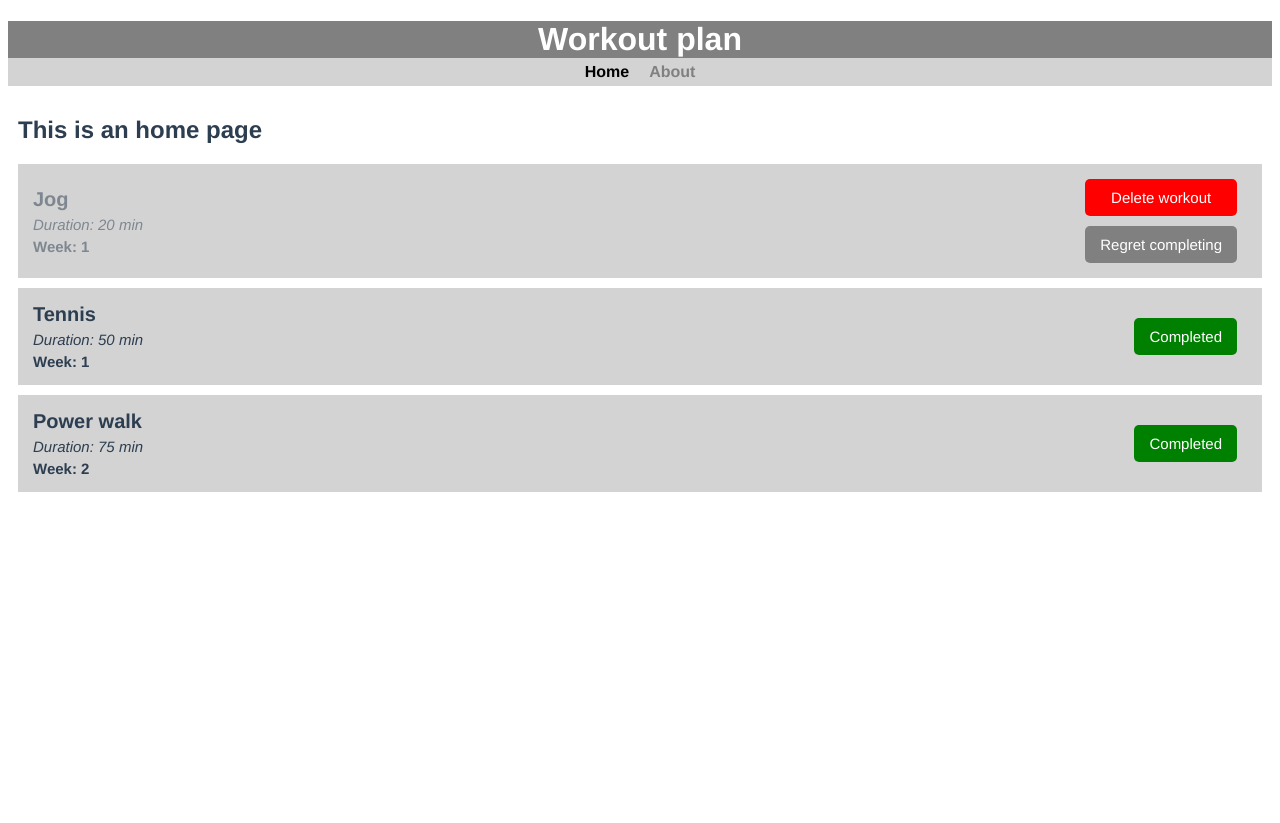
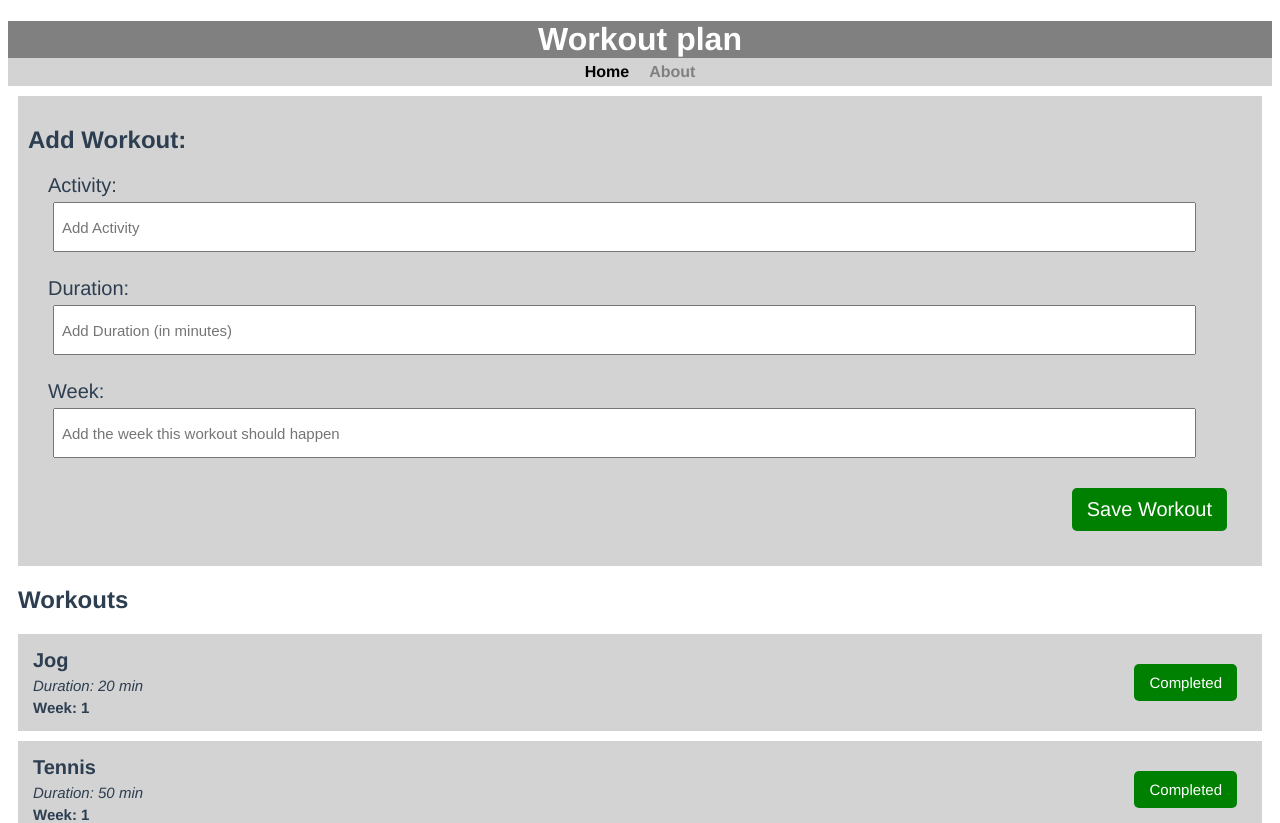
Before and after one commit to helenahalldiniths/workout-schedule, a Vue app: page / in a window 1280 px wide. Shown: the top 823 px of the page. Before the commit the page ends 800 px from the top, so only its background shows below. Built offline with nearby package versions, Linux system fonts and the light colour scheme.

Commit message:
Add for for adding workouts

```diff
--- a/src/App.vue
+++ b/src/App.vue
@@ -21,4 +21,31 @@ export default {
   font-family: "Franklin Gothic Medium", "Arial Narrow", Arial, sans-serif;
   color: #2c3e50;
 }
+
+.btn,
+.big-btn {
+  background: black;
+  color: white;
+  border: none;
+  padding: 10px 15px;
+  margin: 5px;
+  border-radius: 5px;
+  cursor: pointer;
+  text-decoration: none;
+  font-size: 15px;
+  font-family: inherit;
+}
+
+.big-btn {
+  font-size: 20px;
+  background: green;
+}
+
+.btn:focus {
+  outline: none;
+}
+
+.btn:active {
+  transform: scale(0.98);
+}
 </style>
--- /dev/null
+++ b/src/components/AddWorkout.vue
@@ -0,0 +1,101 @@
+<template>
+  <section>
+    <h2>Add Workout:</h2>
+    <form @submit="onSubmit" class="form">
+      <div class="form-control">
+        <label>Activity:</label>
+        <input
+          type="text"
+          v-model="activity"
+          name="activity"
+          placeholder="Add Activity"
+          required
+        />
+      </div>
+      <div class="form-control">
+        <label>Duration:</label>
+        <input
+          type="number"
+          v-model="duration"
+          name="duration"
+          placeholder="Add Duration (in minutes)"
+          required
+        />
+      </div>
+      <div class="form-control">
+        <label>Week:</label>
+        <input
+          type="number"
+          v-model="week"
+          name="week"
+          placeholder="Add the week this workout should happen"
+          required
+        />
+      </div>
+
+      <div class="form-btn">
+        <div></div>
+        <input type="submit" value="Save Workout" class="big-btn" />
+      </div>
+    </form>
+  </section>
+</template>
+
+<script>
+export default {
+  name: "AddWorkout",
+  data() {
+    return {
+      activity: "",
+      duration: "",
+      week: "",
+      id: 4,
+    };
+  },
+  methods: {
+    onSubmit(event) {
+      event.preventDefault();
+      const newWorkout = {
+        id: this.id,
+        activity: this.activity,
+        duration: this.duration,
+        week: this.week,
+        completed: false,
+      };
+
+      this.$emit("add-workout", newWorkout);
+
+      this.id = this.id + 1;
+      this.activity = "";
+      this.duration = "";
+      this.week = "";
+    },
+  },
+};
+</script>
+
+<style scoped>
+section {
+  background-color: lightgray;
+}
+.form {
+  padding: 0px 20px 20px 20px;
+}
+.form-control {
+  margin-bottom: 20px;
+  font-size: 20px;
+}
+
+.form-control input {
+  width: 95%;
+  height: 40px;
+  margin: 5px;
+  padding: 3px 7px;
+  font-size: 15px;
+}
+
+.form-btn {
+  display: flex;
+  justify-content: space-between;
+}
+</style>
--- a/src/components/AppButton.vue
+++ b/src/components/AppButton.vue
@@ -1,5 +1,9 @@
 <template>
-  <button @click="$emit('button-clicked')" :style="{ background: color }">
+  <button
+    class="btn"
+    @click="$emit('button-clicked')"
+    :style="{ background: color }"
+  >
     {{ text }}
   </button>
 </template>
@@ -13,26 +17,3 @@ export default {
   },
 };
 </script>
-
-<style scoped>
-button {
-  background: black;
-  color: white;
-  border: none;
-  padding: 10px 15px;
-  margin: 5px;
-  border-radius: 5px;
-  cursor: pointer;
-  text-decoration: none;
-  font-size: 15px;
-  font-family: inherit;
-}
-
-button:focus {
-  outline: none;
-}
-
-button:active {
-  transform: scale(0.98);
-}
-</style>
--- a/src/views/HomeView.vue
+++ b/src/views/HomeView.vue
@@ -1,6 +1,7 @@
 <template>
   <section>
-    <h1>This is an home page</h1>
+    <AddWorkout @add-workout="addWorkout" />
+    <h1>Workouts</h1>
     <WorkoutItems
       @complete-workout="completeWorkout"
       @delete-workout="deleteWorkout"
@@ -11,11 +12,13 @@
 
 <script>
 import WorkoutItems from "../components/WorkoutItems";
+import AddWorkout from "../components/AddWorkout";
 
 export default {
   name: "HomeView",
   components: {
     WorkoutItems,
+    AddWorkout,
   },
   data() {
     return {
@@ -23,6 +26,10 @@ export default {
     };
   },
   methods: {
+    addWorkout(workout) {
+      this.workouts = [...this.workouts, workout];
+      console.log("from home", workout);
+    },
     completeWorkout(id) {
       this.workouts = this.workouts.map((workout) =>
         workout.id === id
@@ -41,7 +48,7 @@ export default {
         activity: "Jog",
         duration: 20,
         week: 1,
-        completed: true,
+        completed: false,
       },
       {
         id: 2,
```
